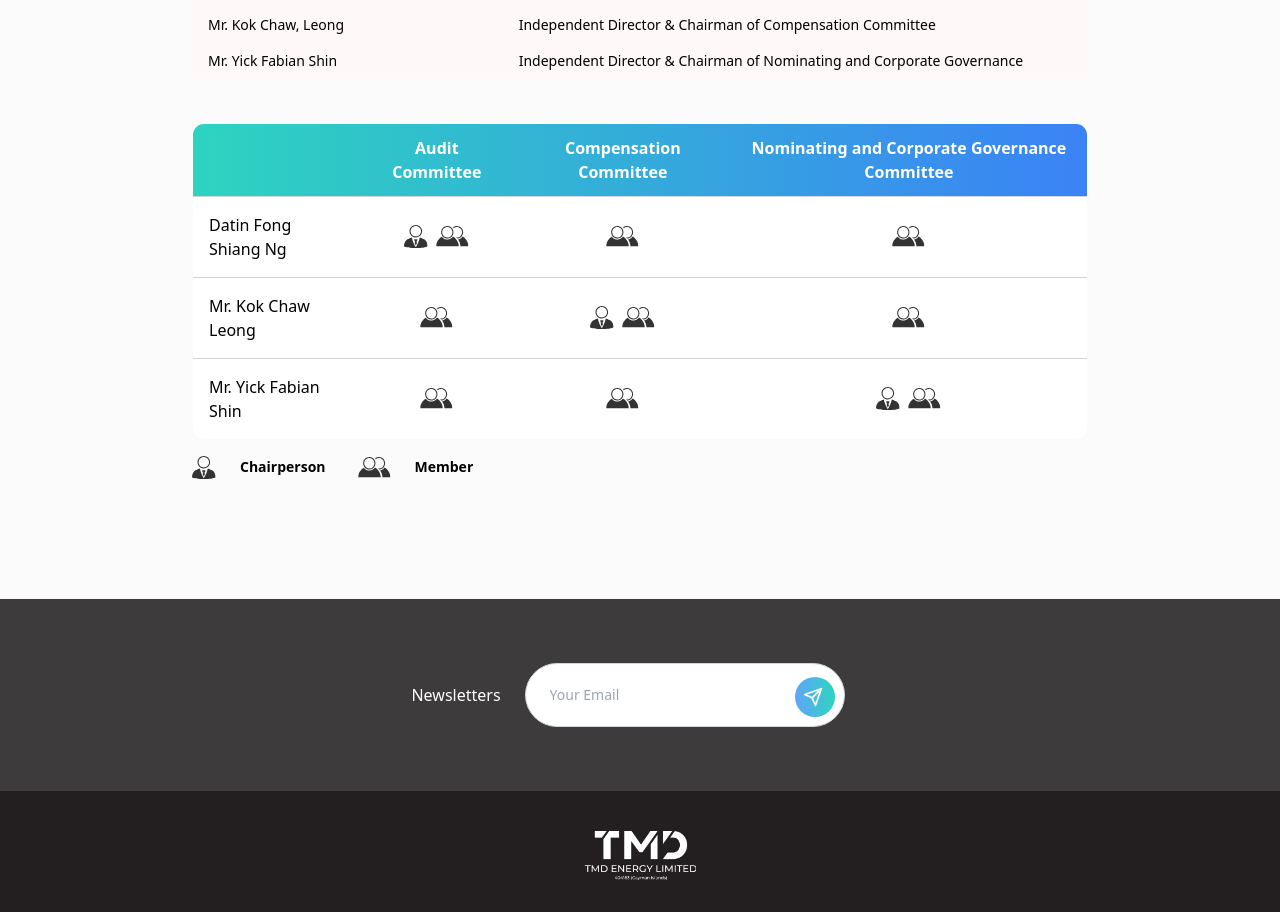
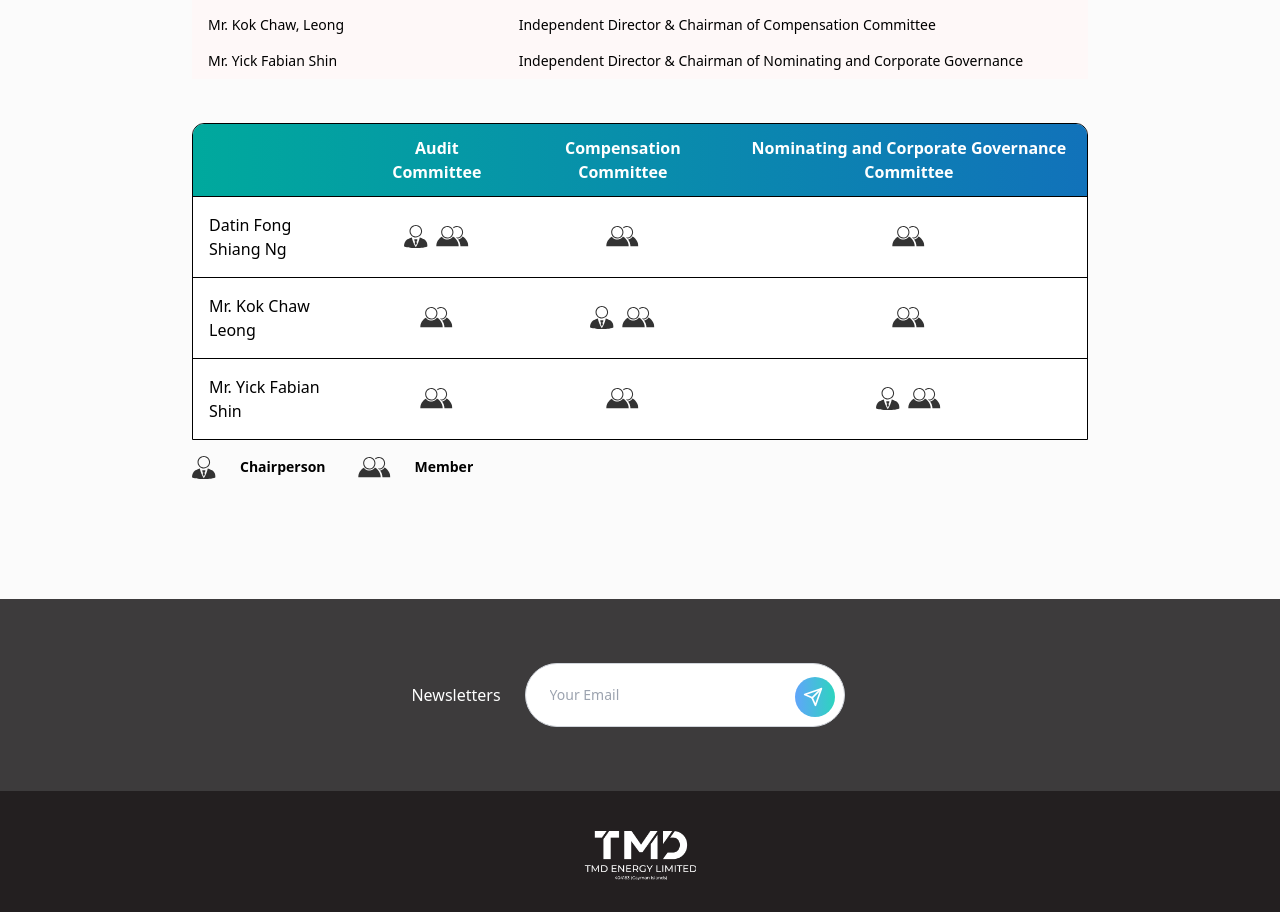
Before and after one commit to aqlhsyfqhsym/tmd-el, a Next.js app: page /about in a window 1280 px wide. Shown: the part 5429-6341 px from the top of the page. Built offline with nearby package versions, Linux system fonts and the light colour scheme.

Commit message:
fix updates on governance, sec fillings and milestones

```diff
--- a/app/about/milestone/page.tsx
+++ b/app/about/milestone/page.tsx
@@ -1,3 +1,5 @@
+'use client'
+
 import About from "@/data/about.json";
 import Vector from "@/components/atoms/Vector";
 import Heading from "@/components/atoms/Heading";
@@ -7,8 +9,16 @@ import EndOfMilestone from "@/components/atoms/Paragraph";
 import EndOfMilestone2 from "@/components/atoms/Paragraph";
 import Hero from "@/components/organisms/Hero";
 import Accordion from "@/components/organisms/Accordion";
+import Image from 'next/image';
+import { useState } from 'react';
 
 export default function AboutUs() {
+  const [isAccordionOpen, setIsAccordionOpen] = useState(false);
+
+  const handleAccordionToggle = (isOpen: boolean) => {
+    setIsAccordionOpen(isOpen);
+  };
+
   return (
     <div className="max-w-none bg-[#FBFBFB]">
       <Hero
@@ -19,7 +29,6 @@ export default function AboutUs() {
       />
       <Vector />
 
-
       <div className="container mx-auto p-10 lg:px-48" id="milestone">
         <Heading heading="Milestone" className="mb-11 text-4xl text-black" />
         <Subheading subheading={About.milestone.description} />
@@ -29,8 +38,22 @@ export default function AboutUs() {
         </div>
 
         <div className="mt-8">
-          <Accordion items={About.timeline} />
+          <Accordion items={About.timeline} onToggle={handleAccordionToggle} />
         </div>
+
+        {isAccordionOpen && (
+          <div className="w-full my-8">
+            <Image
+              src="/images/career/line.png"
+              alt="decorative bottom border"
+              width={800}
+              height={2}
+              className="w-full"
+              priority
+            />
+          </div>
+        )}
+
         <div className="mt-8">
           <EndOfMilestone description={About.milestone3.description} />
         </div>
@@ -38,8 +61,6 @@ export default function AboutUs() {
           <EndOfMilestone2 description={About.milestone4.description} />
         </div>
       </div>
-
-
-     </div>
+    </div>
   );
 }
--- a/components/organisms/Accordion/index.tsx
+++ b/components/organisms/Accordion/index.tsx
@@ -10,13 +10,16 @@ interface TimelineItem {
 
 interface AccordionProps {
     items: TimelineItem[];
+    onToggle?: (isOpen: boolean) => void;
 }
 
-const Accordion = ({ items }: AccordionProps) => {
+const Accordion = ({ items, onToggle }: AccordionProps) => {
     const [openIndex, setOpenIndex] = useState<number | null>(null);
 
     const toggleAccordion = (index: number) => {
-        setOpenIndex(openIndex === index ? null : index);
+        const newOpenIndex = openIndex === index ? null : index;
+        setOpenIndex(newOpenIndex);
+        onToggle?.(newOpenIndex !== null);
     };
 
     return (
--- a/components/organisms/FilingsTable/index.tsx
+++ b/components/organisms/FilingsTable/index.tsx
@@ -70,7 +70,7 @@ const FilingsTable = ({ filings, filingTypes, years }: FilingsTableProps) => {
 
             <div className="overflow-x-auto">
                 <table className="w-full border-collapse">
-                    <thead className="bg-gradient-to-r from-teal-400 to-blue-500">
+                    <thead className="bg-gradient-to-r from-[#00A99D] to-[#1172BA] text-white">
                         <tr>
                             <th className="p-4 text-left text-white font-medium">Filing Date</th>
                             <th className="p-4 text-left text-white font-medium">Filing Type</th>
--- a/components/organisms/TableComponent/comitte.tsx
+++ b/components/organisms/TableComponent/comitte.tsx
@@ -50,11 +50,18 @@ export default function TableComitte({ data }: TableCommitteProps) {
 
   return (
     <div className="overflow-x-auto">
-      <table className="table-auto w-full overflow-hidden border border-gray-300 rounded-xl">
+      <table className="table-auto w-full overflow-hidden rounded-t-xl border border-[#000000]" style={{ borderCollapse: 'separate', borderSpacing: 0, borderWidth: '0.5px' }}>
         <thead>
-          <tr className="bg-gradient-to-r from-teal-400 to-blue-500 text-white border-b border-gray-300">
+          <tr className="bg-gradient-to-r from-[#00A99D] to-[#1172BA] text-white">
             {headers.map((header, index) => (
-              <th key={index} className="px-4 py-3 text-center">
+              <th
+                key={index}
+                className="px-4 py-3 text-center"
+                style={{
+                  borderBottom: '0.5px solid #000000',
+                  borderRight: index !== headers.length - 1 ? 'none' : undefined
+                }}
+              >
                 {header}
               </th>
             ))}
@@ -62,11 +69,11 @@ export default function TableComitte({ data }: TableCommitteProps) {
         </thead>
         <tbody className="bg-white">
           {members.map((member, index) => (
-            <tr key={index} className="border-b border-gray-300 last:border-b-0">
-              <td className="px-4 py-4 font-medium text-black">{member.name}</td>
-              <td className="px-4 py-4">{renderIcons(member.auditCommittee)}</td>
-              <td className="px-4 py-4">{renderIcons(member.compensationCommittee)}</td>
-              <td className="px-4 py-4">{renderIcons(member.nominatingCommittee)}</td>
+            <tr key={index}>
+              <td className="px-4 py-4 font-medium text-black" style={{ borderBottom: index !== members.length - 1 ? '0.5px solid #000000' : 'none' }}>{member.name}</td>
+              <td className="px-4 py-4" style={{ borderBottom: index !== members.length - 1 ? '0.5px solid #000000' : 'none' }}>{renderIcons(member.auditCommittee)}</td>
+              <td className="px-4 py-4" style={{ borderBottom: index !== members.length - 1 ? '0.5px solid #000000' : 'none' }}>{renderIcons(member.compensationCommittee)}</td>
+              <td className="px-4 py-4" style={{ borderBottom: index !== members.length - 1 ? '0.5px solid #000000' : 'none' }}>{renderIcons(member.nominatingCommittee)}</td>
             </tr>
           ))}
         </tbody>
```
